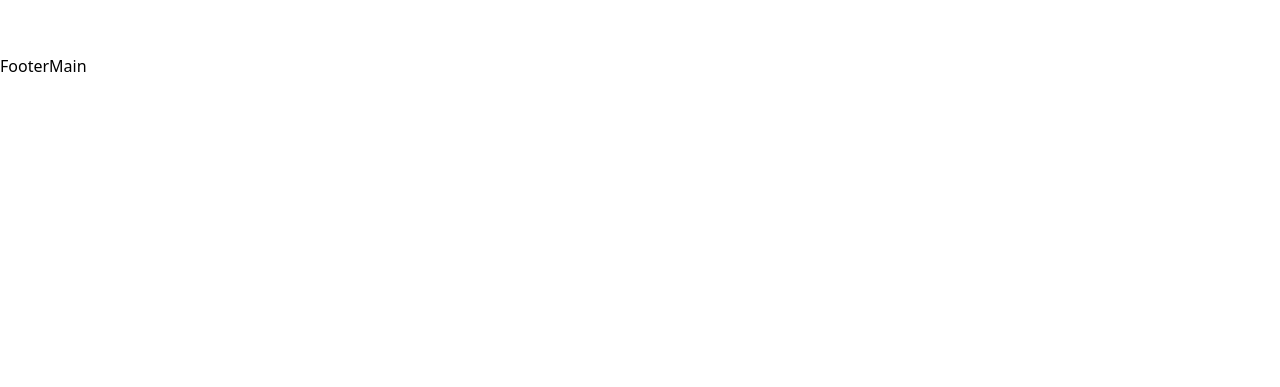
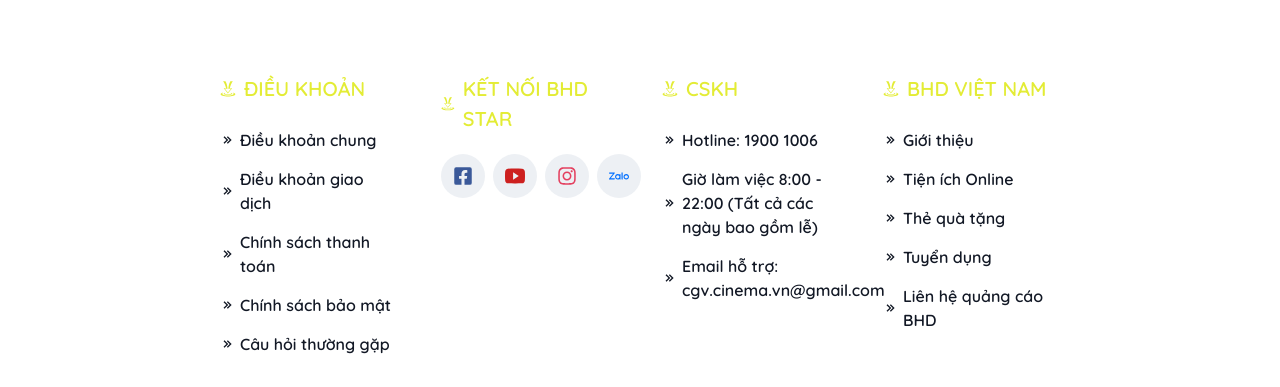
Before and after one commit to Nguyen-VuHa/movie-client-nextjs-tailwind-recoil, a Next.js app: page /showtimes in a window 1280 px wide. Shown: the part 826-1213 px from the top of the page. Before the commit the page ends 904 px from the top, so only its background shows below. Built offline with nearby package versions, Linux system fonts and the light colour scheme.

Commit message:
layout footer - reponsive

```diff
--- a/src/app/globals.css
+++ b/src/app/globals.css
@@ -9,4 +9,6 @@
   box-sizing: border-box;
   padding: 0;
   margin: 0;
+  /* width: 100%; */
+  height: auto;
 }
--- a/src/app/layout.js
+++ b/src/app/layout.js
@@ -4,10 +4,13 @@
 
 export default function RootLayout({ children }) {
   return (
-    <body className='dark:bg-primary-bg'>
+    <html>
+      <head></head>
+      <body className='dark:bg-primary-bg'>
         <NavBarMain />
         <main className='h-[100vh] mt-[80px]'>{children}</main>
         <FooterMain />
-    </body>
+      </body>
+    </html>
   )
 }
--- /dev/null
+++ b/src/components/Footer/BHDVN.js
@@ -0,0 +1,30 @@
+import React from 'react'
+import Item from './Item'
+import Title from './Title'
+
+function BHDVN() {
+    return (
+        <div className='col-span-1 h-max w-full p-5'>
+            <Title titleName="BHD Việt Nam" />
+            <ul>
+                <li className='mb-[7px]'>
+                    <Item itemName="Giới thiệu"/>
+                </li>
+                <li className='mb-[7px]'>
+                    <Item itemName="Tiện ích Online"/>
+                </li>
+                <li className='mb-[7px]'>
+                    <Item itemName="Thẻ quà tặng"/>
+                </li>
+                <li className='mb-[7px]'>
+                    <Item itemName="Tuyển dụng"/>
+                </li>
+                <li className='mb-[7px]'>
+                    <Item itemName="Liên hệ quảng cáo BHD"/>
+                </li>
+            </ul>
+        </div>
+    )
+}
+
+export default BHDVN
--- /dev/null
+++ b/src/components/Footer/ConnectBHD.js
@@ -0,0 +1,67 @@
+import React from 'react'
+import Item from './Item'
+import Title from './Title'
+import { FaFacebookSquare, FaInstagram } from 'react-icons/fa'
+import { IoLogoYoutube } from 'react-icons/io'
+import { SiZalo } from 'react-icons/si'
+
+
+function ConnectBHD() {
+    return (
+        <div className='col-span-1 h-max w-full p-5'>
+        <Title titleName="Kết nối BHD STAR" />
+        <div className='flex'>
+            <a
+                href='https://www.facebook.com/BHDStar'
+                target="_blank"
+                className="
+                    group cursor-pointer
+                    transition ease-in-out
+                    bg-primary-content/20 dark:bg-primary-bg rounded-[50%]
+                    p-3
+                    hover:-translate-y-1 hover:scale-110 hover:bg-[#3b5999] hover:dark:bg-[#3b5999] duration-500"
+                >
+                <FaFacebookSquare size={20} className='transition-colors duration-500 fill-[#3b5999] group-hover:fill-white'/>
+            </a>
+            <a
+                href='https://www.youtube.com/c/BHDStar'
+                target="_blank"
+                className="
+                    group cursor-pointer
+                    transition ease-in-out
+                    bg-primary-content/20 dark:bg-primary-bg rounded-[50%]
+                    p-3
+                    hover:-translate-y-1 hover:scale-110 hover:bg-[#cd201f] hover:dark:bg-[#cd201f] duration-500 ml-2"
+                >
+                <IoLogoYoutube size={20} className='transition-colors duration-500 fill-[#cd201f] group-hover:fill-white'/>
+            </a>
+            <a
+                href='https://www.instagram.com/bhdstar.cineplex/'
+                target="_blank"
+                className="
+                    group cursor-pointer
+                    transition ease-in-out
+                    bg-primary-content/20 dark:bg-primary-bg rounded-[50%]
+                    p-3
+                    hover:-translate-y-1 hover:scale-110 hover:bg-[#e4405f] hover:dark:bg-[#e4405f] duration-500 ml-2"
+                >
+                <FaInstagram size={20} className='transition-colors duration-500 fill-[#e4405f] group-hover:fill-white'/>
+            </a>
+            <a
+                href='https://zalo.me/1884424922722396289'
+                target="_blank"
+                className="
+                    group cursor-pointer
+                    transition ease-in-out
+                    bg-primary-content/20 dark:bg-primary-bg rounded-[50%]
+                    p-3
+                    hover:-translate-y-1 hover:scale-110 hover:bg-[#006fff] hover:dark:bg-[#006fff] duration-500 ml-2"
+                >
+                <SiZalo size={20} className='transition-colors duration-500 fill-[#006fff] group-hover:fill-white'/>
+            </a>
+        </div>
+    </div>
+    )
+}
+
+export default ConnectBHD
--- /dev/null
+++ b/src/components/Footer/CustomerCare.js
@@ -0,0 +1,24 @@
+import React from 'react'
+import Item from './Item'
+import Title from './Title'
+
+function CustomerCare() {
+    return (
+        <div className='col-span-1 h-max w-full p-5'>
+            <Title titleName="CSKH" />
+            <ul>
+                <li className='mb-[7px]'>
+                    <Item itemName="Hotline: 1900 1006"/>
+                </li>
+                <li className='mb-[7px]'>
+                    <Item itemName="Giờ làm việc 8:00 - 22:00 (Tất cả các ngày bao gồm lễ)"/>
+                </li>
+                <li className='mb-[7px]'>
+                    <Item itemName="Email hỗ trợ: cgv.cinema.vn@gmail.com"/>
+                </li>
+            </ul>
+        </div>
+    )
+}
+
+export default CustomerCare
--- a/src/components/Footer/Footer.main.js
+++ b/src/components/Footer/Footer.main.js
@@ -1,9 +1,18 @@
 import React from 'react'
+import BHDVN from './BHDVN'
+import ConnectBHD from './ConnectBHD'
+import CustomerCare from './CustomerCare'
+import Rules from './Rules'
 
 function FooterMain() {
-  return (
-    <div>FooterMain</div>
-  )
+    return (
+        <footer className='grid grid-cols-4 gap-1 max-md:grid-cols-2 max-sm:grid-cols-1 m-0 px-[200px] max-lg:px-[50px] max-md:px-[50px] max-sm:px-[20px]'>
+            <Rules />
+            <ConnectBHD />
+            <CustomerCare />
+            <BHDVN />
+        </footer>
+    )
 }
 
 export default FooterMain
--- /dev/null
+++ b/src/components/Footer/Item.js
@@ -0,0 +1,13 @@
+import React from 'react'
+import { BiChevronsRight } from 'react-icons/bi'
+
+function Item({ itemName }) {
+    return (
+        <div className='group cursor-pointer flex items-center transition-all hover:pl-2 py-1'>
+            <BiChevronsRight className='mr-1 flex-shrink-0 fill-primary-bg dark:fill-primary-content group-hover:fill-primary-text' />
+            <p className='font-primary text-primary-bg dark:text-primary-content font-bold text-[16px] group-hover:text-primary-text '>{ itemName }</p>
+        </div>
+    )
+}
+
+export default Item
--- /dev/null
+++ b/src/components/Footer/Rules.js
@@ -0,0 +1,32 @@
+import React from 'react'
+import { BiChevronsRight } from 'react-icons/bi'
+import Item from './Item'
+
+import Title from './Title'
+
+function Rules() {
+    return (
+        <div className='col-span-1 h-max w-full p-5'>
+            <Title titleName="Điều khoản" />
+            <ul>
+                <li className='mb-[7px]'>
+                    <Item itemName="Điều khoản chung"/>
+                </li>
+                <li className='mb-[7px]'>
+                    <Item itemName="Điều khoản giao dịch"/>
+                </li>
+                <li className='mb-[7px]'>
+                    <Item itemName="Chính sách thanh toán"/>
+                </li>
+                <li className='mb-[7px]'>
+                    <Item itemName="Chính sách bảo mật"/>
+                </li>
+                <li className='mb-[7px]'>
+                    <Item itemName="Câu hỏi thường gặp"/>
+                </li>
+            </ul>
+        </div>
+    )
+}
+
+export default Rules
--- /dev/null
+++ b/src/components/Footer/Title.js
@@ -0,0 +1,18 @@
+import React from 'react'
+import { GiImpactPoint } from 'react-icons/gi'
+
+function Title({ titleName }) {
+    return (
+        <div className='flex items-center mb-[20px]'>
+            <GiImpactPoint className='fill-primary-text mr-2' />
+            <h1
+                className='font-primary font-bold text-primary-text
+                text-[20px] uppercase'
+            >
+                { titleName }
+            </h1>
+        </div>
+    )
+}
+
+export default Title
--- a/src/components/NavBar/AuthControl.js
+++ b/src/components/NavBar/AuthControl.js
@@ -6,10 +6,7 @@
     const groupBoxRef = useRef(null);
     const buttonMenuRef = useRef(null);
 
-    const [isDarkMode, setIsDarkMode] = useState(() => {
-        return localStorage.getItem('theme') === 'dark' ? true : false
-    });
-
+    const [isDarkMode, setIsDarkMode] = useState(false);
     const [toggleMenu, setToggleMenu] = useState(false)
 
     useLayoutEffect(() => {
@@ -63,10 +60,9 @@
                 >
                     <TiThMenu
                         size={22}
-                        className={`dark:fill-primary-text
-                        fill-primary-text transition-all duration-300
+                        className={`transition-all duration-300
                         group-hover:fill-primary-bg
-                        ${toggleMenu ? 'fill-primary-bg dark:fill-primary-bg' : ''}
+                        ${toggleMenu ? 'fill-primary-bg dark:fill-primary-bg' : 'dark:fill-primary-text fill-primary-text'}
                         `}
                     />
                 </button>
--- a/src/components/NavBar/NavBar.main.js
+++ b/src/components/NavBar/NavBar.main.js
@@ -34,6 +34,7 @@
 function NavBarMain() {
     const [menuActive, setMenuAcitve] = useState('')
 
+    // render: check url window -> set menu active
     useEffect(() => {
         const windowPath = window.location.pathname;
 
```
Also changed, not shown: 1 other file (tests, documents, lock files or other folders).
